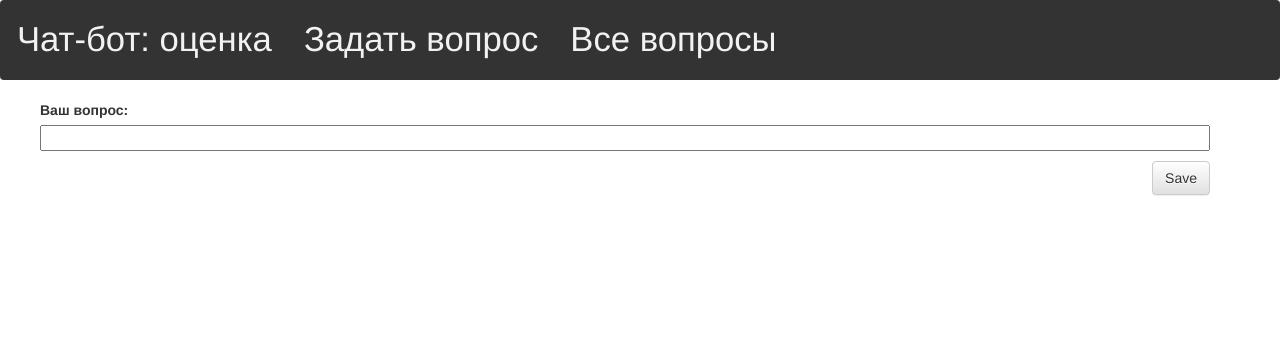
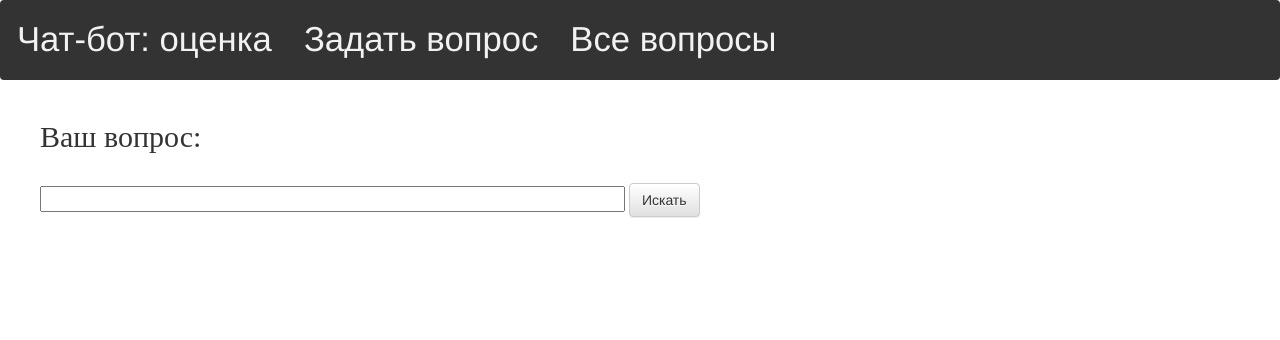
Before and after one commit to IlyaKukarkin/ocenka-bot, a Django app: template myapp/templates/myapp/question.html in a window 1280 px wide. Shown: the top 340 px of the page. Run offline with Django 3.2, Linux system fonts and the light colour scheme; the template is opened without the code that fills it: values that come from a table or form of the project are taken from there, others are empty; tables that the repository leaves empty hold one stand-in row (values such as "Sample post"); some libraries are stand-ins or nearby versions.

Commit message:
fix2 commit

```diff
--- a/myapp/static/css/home.css
+++ b/myapp/static/css/home.css
@@ -6,16 +6,8 @@ h1, h2, h3, h4 {
     font-family: 'HANSIEF';
 }
 
-.date {
-    color: #828282;
-}
-
-.save {
-    float: right;
-}
-
-.post-form textarea, .post-form input {
-    width: 100%;
+.post-form input {
+    width: 50%;
 }
 
 .question {
--- a/myapp/templates/myapp/question.html
+++ b/myapp/templates/myapp/question.html
@@ -2,7 +2,9 @@
 
 {% block content %}
     <form method="POST" class="post-form">{% csrf_token %}
-        {{ form.as_p }}
-        <button type="submit" class="save btn btn-default">Save</button>
+        <h2>Ваш вопрос:</h2>
+        <br/>
+        {{ form.your_question }}
+        <button type="submit" class="save btn btn-default">Искать</button>
     </form>
 {% endblock %}
```
